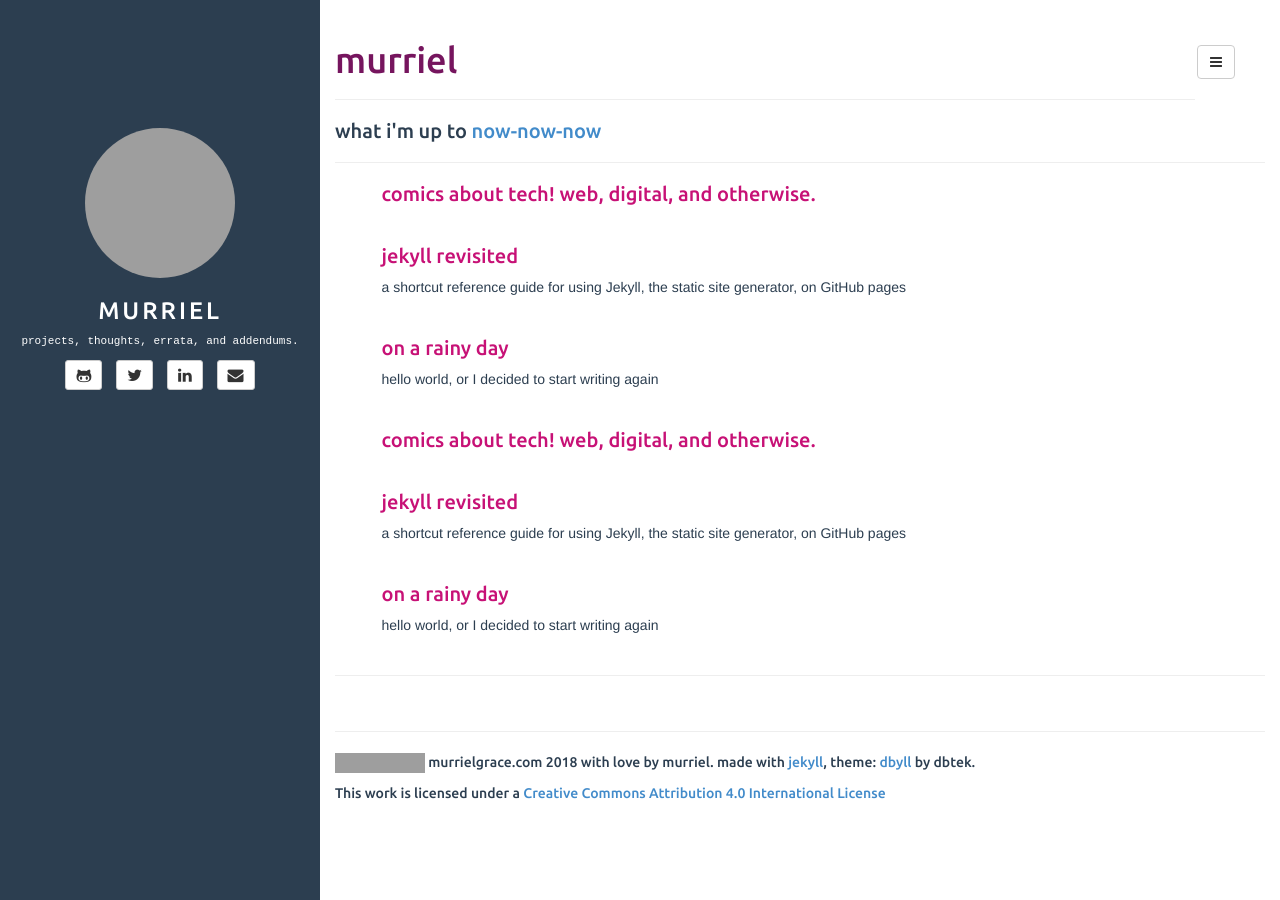
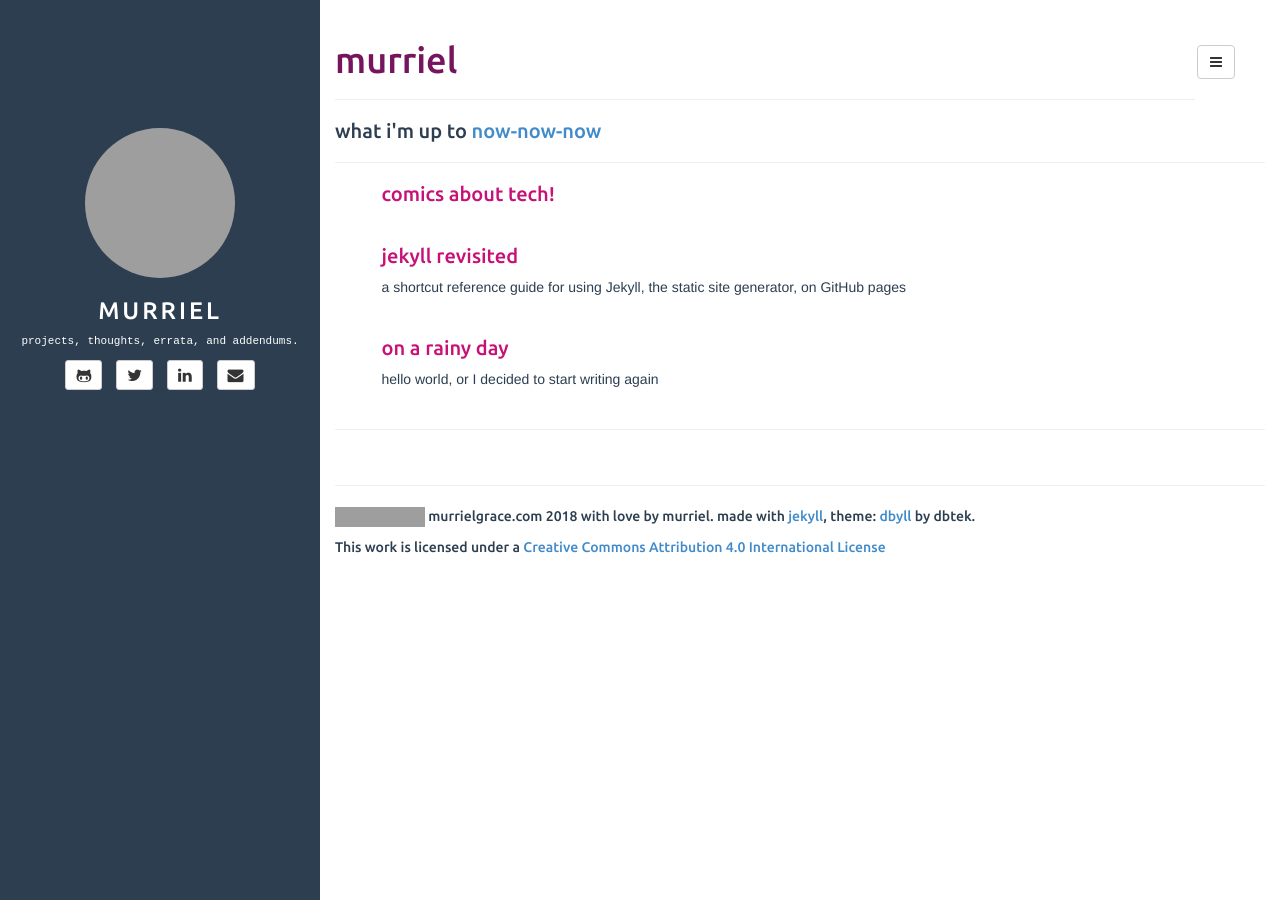
Before and after one commit to murriel/write.murrielgrace.com, a Jekyll site: the page built from index.html, in a window 1280 px wide. Built offline with Jekyll 4.4.1, drawn with Linux system fonts in a browser that asks for light colours; the list of posts is cut into pages by our own code; grey boxes are pictures that could not be loaded.

Commit message:
cleaned up the dupes in index, added description

```diff
--- a/c/_posts/2018-07-26-comics.md
+++ b/c/_posts/2018-07-26-comics.md
@@ -1,7 +1,8 @@
 ---
 layout: post
-title: comics about tech! web, digital, and otherwise.
+title: comics about tech!
 categories: [list,tech,art]
+desription: an incomplete, biased, and unordered list of comics about tech
 ---
 # comics about tech!
 
--- a/index.html
+++ b/index.html
@@ -21,19 +21,4 @@ tagline:
 </div>
 </article>
 {% endfor %}
-
-{% for post in paginator.posts %}
-
-<article class="home">
-
-  <h2>
-    <a href="{{ site.BASE_PATH }}{{ post.url }}">{{ post.title }}</a>
-  </h2>
-<div>
-    {% if post.description %}
-      {{ post.description }}
-    {% endif %}
-</div>
-</article>
-{% endfor %}
 <hr/>
```
